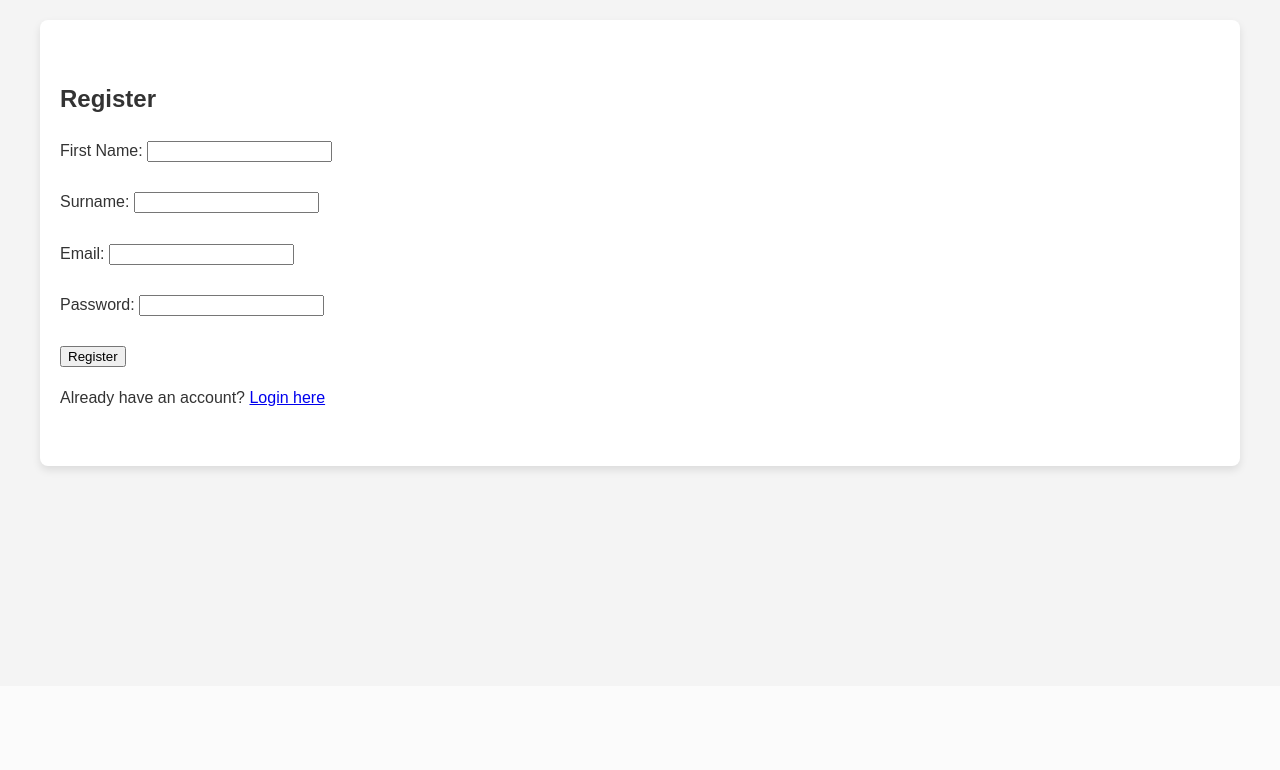
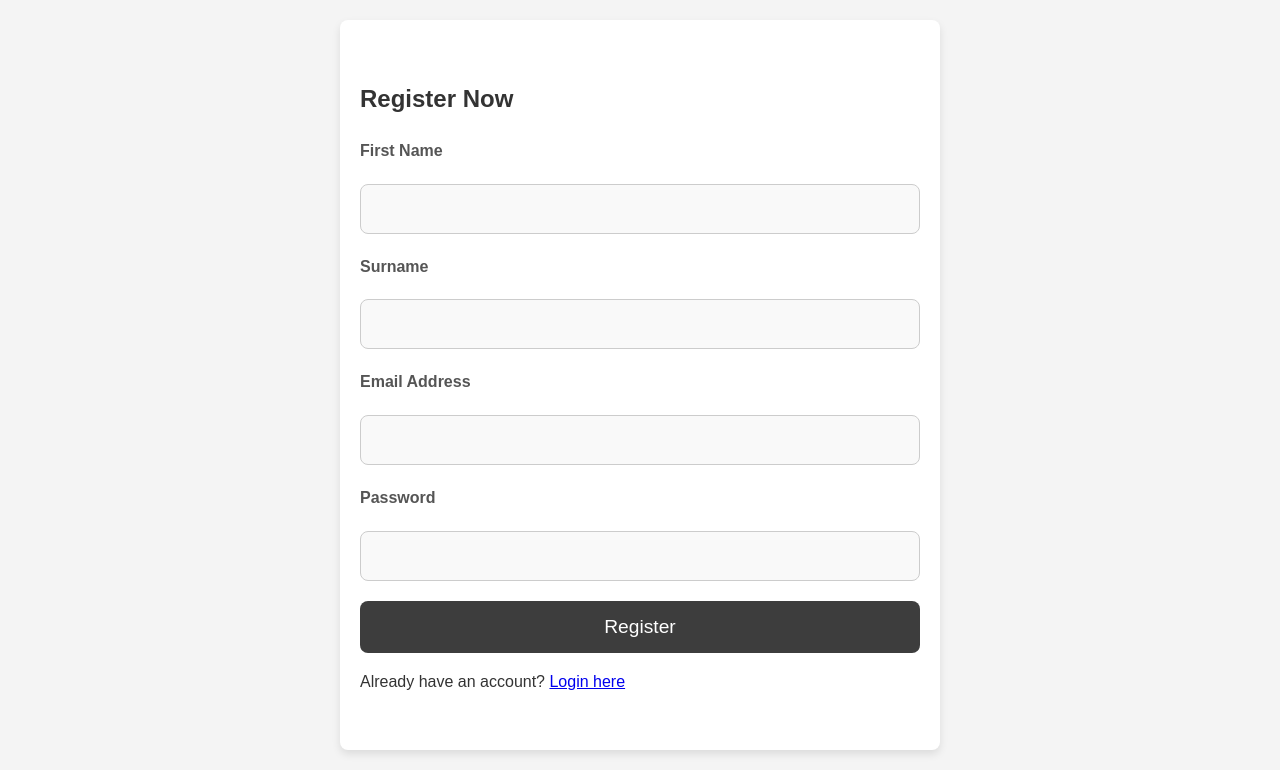
Before and after one commit to Nobita006/smc-website, a PHP site: page /register.html in a window 1280 px wide. Shown: the part 114-884 px from the top of the page. Before the commit the page ends 587 px from the top, so only its background shows below. Run offline with PHP 8.4, Linux system fonts and the light colour scheme.

Commit message:
Updated css

```diff
--- a/apps.html
+++ b/apps.html
@@ -53,7 +53,7 @@
     <section id="add-tip">
         <h2>Add a New Safety Tip</h2>
         <form id="addTipForm">
-            <textarea id="newTip" name="tip" rows="3" placeholder="Enter a new safety tip..." required></textarea><br><br>
+            <textarea id="newTip" name="tip" rows="3" placeholder="Enter a new safety tip..." required></textarea>
             <input type="submit" value="Add Tip">
         </form>
     </section>
--- a/contact.html
+++ b/contact.html
@@ -42,11 +42,11 @@
         <h2>Get in Touch</h2>
         <form action="php/contact.php" method="POST">
             <label for="name">Name:</label>
-            <input type="text" id="name" name="name" required><br><br>
+            <input type="text" id="name" name="name" required>
             <label for="email">Email:</label>
-            <input type="email" id="email" name="email" required><br><br>
+            <input type="email" id="email" name="email" required>
             <label for="message">Message:</label><br>
-            <textarea id="message" name="message" rows="5" required></textarea><br><br>
+            <textarea id="message" name="message" rows="5" required></textarea>
             <input type="submit" value="Send">
         </form>
         <p><a href="privacy-policy.html">Privacy Policy</a></p>
--- a/css/styles.css
+++ b/css/styles.css
@@ -131,6 +131,11 @@ section {
     max-width: 1200px; /* Limit the max width of sections for better readability */
     box-shadow: 0px 4px 8px rgba(0, 0, 0, 0.1); /* Add subtle shadow for depth */
     border-radius: 8px; /* Rounded corners for a modern look */
+}
+
+/* Custom max-width for login and register pages */
+.narrow-section {
+    max-width: 600px; /* New max-width for login and register pages */
 }
 
 #search-tips {
@@ -430,3 +435,40 @@ header nav ul li a.active {
     width: 100%;
     height: 600px;
 }
+
+form {
+    display: flex;
+    flex-direction: column;
+    gap: 20px; /* Add space between form elements */
+}
+
+label {
+    font-weight: bold;
+    color: #555;
+}
+
+input[type="text"],
+input[type="email"],
+input[type="password"] {
+    padding: 15px;
+    border-radius: 8px;
+    border: 1px solid #ccc;
+    background-color: #f9f9f9;
+    font-size: 1em;
+    box-sizing: border-box;
+}
+
+input[type="submit"] {
+    background-color: #3d3d3d;
+    color: white;
+    padding: 15px;
+    border: none;
+    border-radius: 8px;
+    cursor: pointer;
+    font-size: 1.2em;
+    transition: background-color 0.3s ease;
+}
+
+input[type="submit"]:hover {
+    background-color: #000000;
+}
--- a/register.html
+++ b/register.html
@@ -8,20 +8,20 @@
 </head>
 <body>
     <header>
-        <h1>Register</h1>
+        <h1>Create an Account</h1>
     </header>
 
-    <section>
-        <h2>Register</h2>
+    <section class="narrow-section">
+        <h2>Register Now</h2>
         <form action="php/register.php" method="POST">
-            <label for="first_name">First Name:</label>
-            <input type="text" id="first_name" name="first_name" required><br><br>
-            <label for="surname">Surname:</label>
-            <input type="text" id="surname" name="surname" required><br><br>
-            <label for="email">Email:</label>
-            <input type="email" id="email" name="email" required><br><br>
-            <label for="password">Password:</label>
-            <input type="password" id="password" name="password" required><br><br>
+            <label for="first_name">First Name</label>
+            <input type="text" id="first_name" name="first_name" required>
+            <label for="surname">Surname</label>
+            <input type="text" id="surname" name="surname" required>
+            <label for="email">Email Address</label>
+            <input type="email" id="email" name="email" required>
+            <label for="password">Password</label>
+            <input type="password" id="password" name="password" required>
             <input type="submit" value="Register">
         </form>
         <p>Already have an account? <a href="login.html">Login here</a></p>
```
Also changed, not shown: login.html (+7 -7 lines), readme.md, 7 other files.
